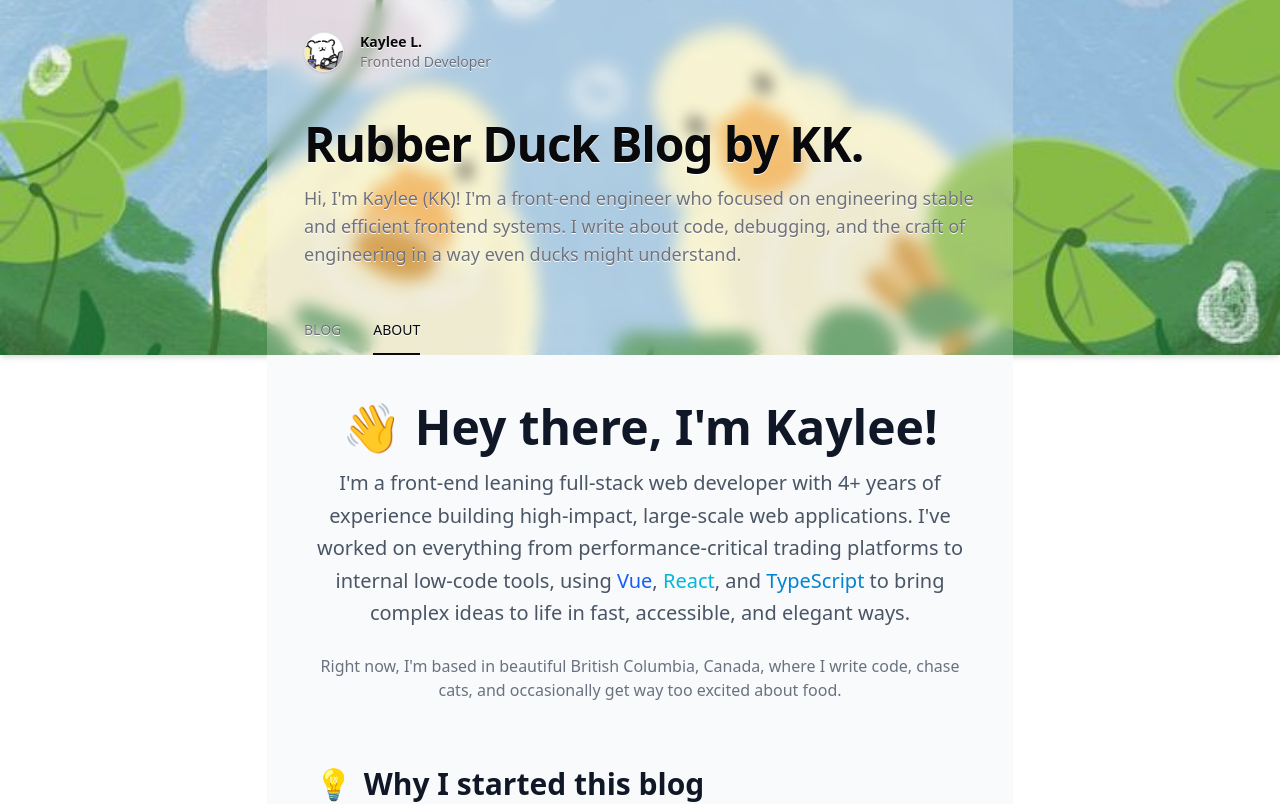
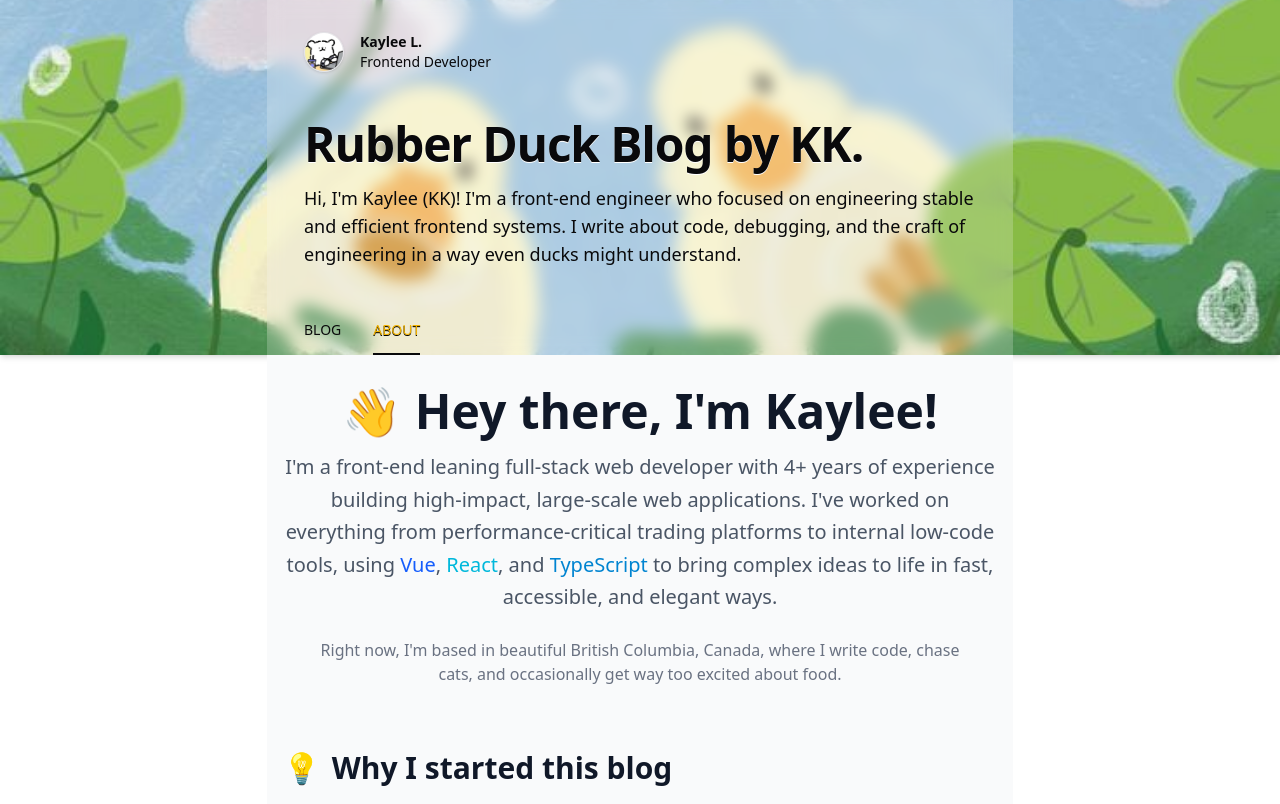
Before and after one commit to kkaylie/blog, a Next.js app: page /about in a window 1280 px wide. Shown: the top 804 px of the page. Built offline with nearby package versions, Linux system fonts and the light colour scheme.

Commit message:
style: improve layout

```diff
--- a/app/about/page.tsx
+++ b/app/about/page.tsx
@@ -3,7 +3,7 @@ import FunFactsSection from '../components/FunFactsSection'
 export default function AboutPage() {
   return (
     <div className="min-h-screen bg-gray-50">
-      <main className="mx-auto max-w-4xl p-6 font-sans text-gray-800 md:p-12">
+      <main className="mx-auto max-w-4xl px-4 py-4 font-sans text-gray-800 sm:py-8">
         <div className="space-y-16">
           {/* Section 1: Intro */}
           <section className="text-left md:text-center">
--- a/app/components/ContentNav.tsx
+++ b/app/components/ContentNav.tsx
@@ -13,7 +13,7 @@ export function ContentNav() {
   const pathname = usePathname()
   return (
     <nav className="mx-auto max-w-2xl pt-3 pb-4 md:pt-5">
-      <ul className="-mb-px flex items-center gap-8 text-sm font-medium text-[var(--muted-foreground)]">
+      <ul className="-mb-px flex items-center gap-8 text-sm font-medium text-[var(--foreground)]">
         {navItems.map((item) => {
           const isActive =
             item.href === '/'
@@ -24,8 +24,10 @@ export function ContentNav() {
             <li key={item.name}>
               <Link
                 href={item.href}
-                className={`group relative py-3 transition-colors duration-300 text-shadow-2xs text-shadow-white hover:text-[var(--foreground)] ${
-                  isActive ? 'text-[var(--foreground)]' : ''
+                className={`group relative py-3 transition-colors duration-300 hover:text-yellow-500 ${
+                  isActive
+                    ? 'text-yellow-500 text-shadow-2xs text-shadow-black'
+                    : ''
                 }`}
               >
                 {item.name}
--- a/app/components/FunFactsSection.tsx
+++ b/app/components/FunFactsSection.tsx
@@ -33,7 +33,7 @@ export default function FunFactsSection() {
   // })
 
   return (
-    <section className="mx-auto w-full p-4">
+    <section className="mx-auto w-full">
       <div
         className={clsx(
           'transition-all duration-700',
--- a/app/components/Hero.tsx
+++ b/app/components/Hero.tsx
@@ -15,7 +15,7 @@ export function Hero() {
         <h1 className="text-3xl font-bold tracking-tight text-[var(--foreground)] text-shadow-2xs text-shadow-white md:text-5xl">
           Rubber Duck Blog by KK.
         </h1>
-        <p className="text-md mt-4 hidden text-[var(--muted-foreground)] text-shadow-2xs text-shadow-white sm:block md:text-lg">
+        <p className="text-md mt-4 hidden text-[var(--foreground)] sm:block md:text-lg">
           Hi, I&#39;m Kaylee (KK)! I&#39;m a front-end engineer who focused on
           engineering stable and efficient frontend systems. I write about code,
           debugging, and the craft of engineering in a way even ducks might
--- a/app/components/SiteBar.tsx
+++ b/app/components/SiteBar.tsx
@@ -16,10 +16,10 @@ export function SiteHeader() {
             className="rounded-full border border-[var(--border)] shadow-sm"
           />
           <div>
-            <p className="md:text-md text-sm font-semibold text-[var(--foreground)] text-shadow-2xs text-shadow-white">
+            <p className="md:text-md text-sm font-bold text-[var(--foreground)]">
               Kaylee L.
             </p>
-            <p className="hidden text-sm text-[var(--muted-foreground)] text-shadow-2xs text-shadow-white sm:block">
+            <p className="hidden text-sm text-[var(--foreground)] sm:block">
               Frontend Developer
             </p>
           </div>
```
